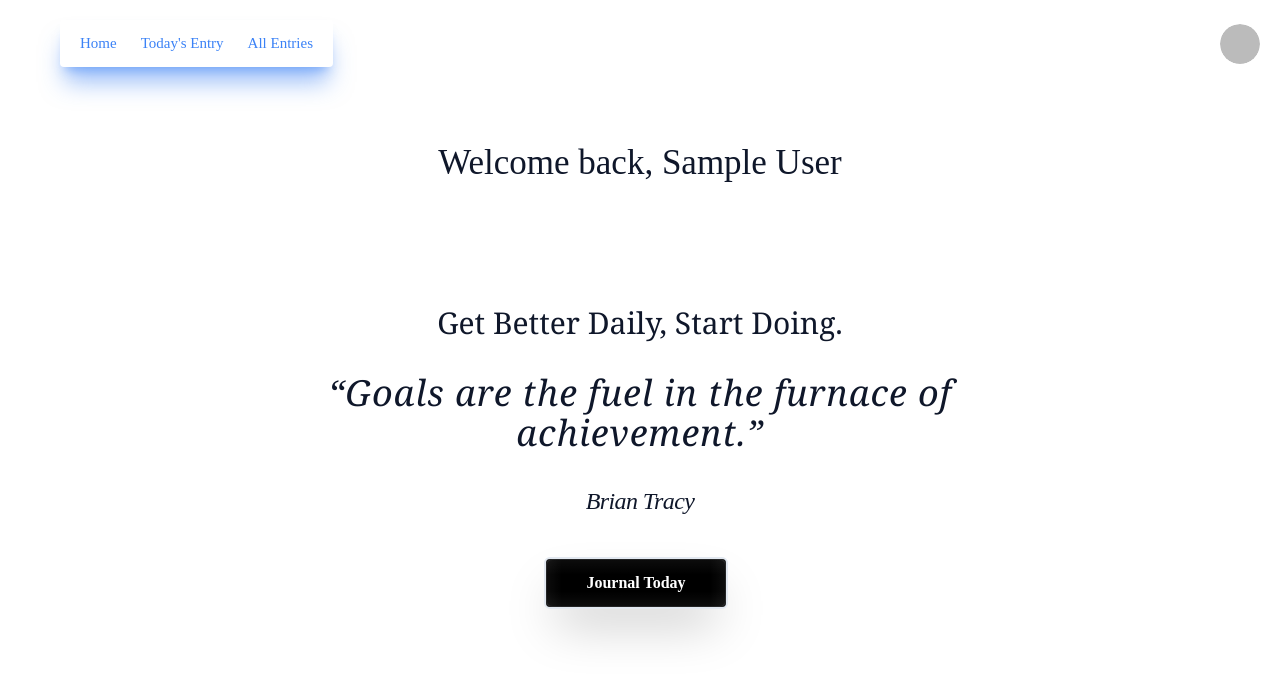
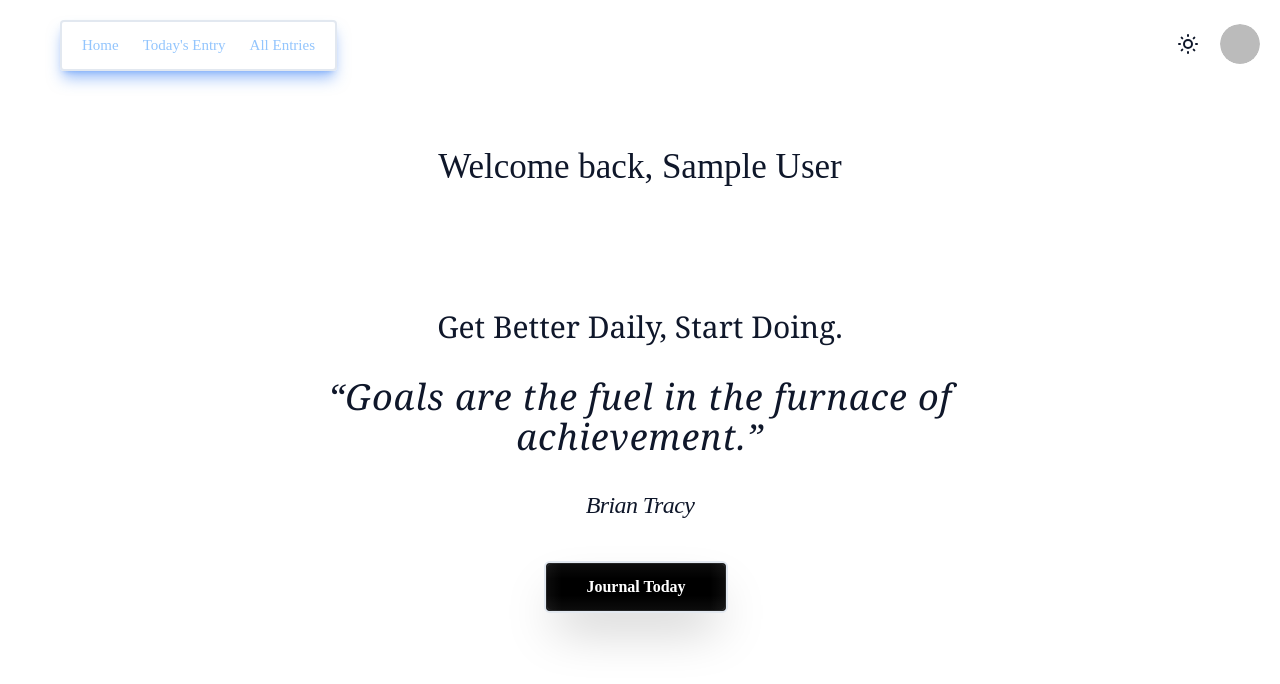
Before and after one commit to chasingtherain/better-daily, a Next.js app: page / in a window 1280 px wide. Shown: the top 684 px of the page. Built offline with nearby package versions, Linux system fonts and the light colour scheme; no server answers; sample sign-in values are in the browser's storage.

Commit message:
added theme changer to navbar

```diff
--- a/components/NavMenu.js
+++ b/components/NavMenu.js
@@ -8,13 +8,13 @@ export default function NavMenu() {
     {title: "All Entries", url:"/entry/all"},
   ]
   return (
-      <NavigationMenu.Root className="relative z-[1] flex w-screen ml-4 md:ml-10">
-        <NavigationMenu.List className="flex rounded-[4px] bg-white dark:bg-white p-2 shadow-xl shadow-blue-500/50">
+      <NavigationMenu.Root className="relative z-[1] flex w-screen ml-4 mt-2 md:mt-0 md:ml-10">
+        <NavigationMenu.List className="flex rounded-[4px] p-2 shadow-lg shadow-blue-500/50 border-2">
           {navItems.map((item,index)=>
           <NavigationMenu.Item key={index}>
             <NavigationMenu.Link
               href={item.url}
-              className="text-blue-500 dark:text-white hover:bg-gray-100 block select-none rounded-[4px] px-3 py-2 text-[15px] font-medium leading-none no-underline"
+              className="text-blue-300 hover:bg-blue-700 block select-none rounded-[4px] px-1.5 md:px-3 md:py-2 text-[13px] md:text-[15px] font-medium leading-none no-underline"
             >
                 {item.title}
             </NavigationMenu.Link>
--- a/components/Navbar.js
+++ b/components/Navbar.js
@@ -3,16 +3,20 @@ import NavMenu from "./NavMenu";
 import ActionButton from "./ui/ActionButton";
 import { useSession } from "next-auth/react";
 import UserAvatar from "./ui/profile/UserAvatar";
+import { ThemeChanger } from "./ThemeChanger";
 
 export default function Navbar() {
 
     const { data: session, status } = useSession()
-    const loading = status === "loading"
+
     if(session){
         return (
-            <div className="flex mt-5 justify-between px-1.5 md:px-5">
+            <div className="flex mt-5 justify-between px-1 mr-2 md:mr-0 md:px-5">
                 <NavMenu/>
-                {status === 'authenticated' ? <UserAvatar image={session.user.image} name={session.user.name}/> : <ActionButton name="Login" action=""/>}
+                <div className="flex gap-1 md:gap-2">
+                    <ThemeChanger/>
+                    {status === 'authenticated' ? <UserAvatar image={session.user.image} name={session.user.name}/> : <ActionButton name="Login" action=""/>}
+                </div>
             </div>
         );
     }
--- /dev/null
+++ b/components/ThemeChanger.js
@@ -0,0 +1,20 @@
+import { useTheme } from 'next-themes'
+import { Icons } from './icons'
+import { Button } from './ui/button'
+
+export const ThemeChanger = () => {
+  const { theme, setTheme } = useTheme()
+
+  return (
+    <Button
+      variant="ghost"
+      size="sm"
+      onClick={() => setTheme(theme === "light" ? "dark" : "light")}
+      className='mt-1.5'
+    >
+      <Icons.sun className="rotate-0 scale-100 transition-all dark:-rotate-90 dark:scale-0" />
+      <Icons.moon className="absolute rotate-90 scale-0 transition-all dark:rotate-0 dark:scale-100" />
+      <span className="sr-only">Toggle theme</span>
+    </Button>
+  )
+}
--- /dev/null
+++ b/components/icons.js
@@ -0,0 +1,9 @@
+import {
+    Moon,
+    SunMedium,
+  } from "lucide-react"
+
+  export const Icons = {
+    sun: SunMedium,
+    moon: Moon,
+  }
--- a/components/ui/ActionButton.js
+++ b/components/ui/ActionButton.js
@@ -4,7 +4,7 @@ import React from 'react'
 export default function ActionButton({action,name,link}) {
   if(action){
     return (
-      <button onClick={action} className="relative inline-flex items-center justify-center px-10 py-3 overflow-hidden font-bold text-white dark:text-white rounded-md shadow-2xl group border-2 bg-black mr-2">
+      <button onClick={action} className="relative inline-flex items-center justify-center px-10 py-3 overflow-hidden font-bold text-white rounded-md shadow-2xl group border-2 bg-black mr-2">
         <span className="absolute inset-0 w-full h-full transition duration-300 ease-out opacity-0 bg-gradient-to-br from-pink-600 via-purple-700 to-blue-400 group-hover:opacity-100"></span>
         {/* <!-- Top glass gradient --> */}
         <span className="absolute top-0 left-0 w-full bg-gradient-to-b from-white to-transparent opacity-5 h-1/3"></span>
@@ -14,14 +14,14 @@ export default function ActionButton({action,name,link}) {
         <span className="absolute bottom-0 left-0 w-4 h-full bg-gradient-to-r from-white to-transparent opacity-5"></span>
         {/* <!-- Right gradient --> */}
         <span className="absolute bottom-0 right-0 w-4 h-full bg-gradient-to-l from-white to-transparent opacity-5"></span>
-        <span className="absolute inset-0 w-full h-full border dark:border-white rounded-md opacity-10"></span>
+        <span className="absolute inset-0 w-full h-full border rounded-md opacity-10"></span>
         <span className="absolute w-0 h-0 transition-all duration-300 ease-out rounded-full group-hover:w-56 group-hover:h-56 opacity-5"></span>
         <span className="relative">{name}</span>
       </button>
     )
   }
   return (
-    <Link href={link ? link : "/api/auth/signin"} className="relative inline-flex items-center justify-center px-10 py-3 overflow-hidden font-bold text-white dark:text-white rounded-md shadow-2xl group border-2 bg-black mr-2">
+    <Link href={link ? link : "/api/auth/signin"} className="relative inline-flex items-center justify-center px-10 py-3 overflow-hidden font-bold text-white rounded-md shadow-2xl group border-2 bg-black mr-2">
         <span className="absolute inset-0 w-full h-full transition duration-300 ease-out opacity-0 bg-gradient-to-br from-pink-600 via-purple-700 to-blue-400 group-hover:opacity-100"></span>
         {/* <!-- Top glass gradient --> */}
         <span className="absolute top-0 left-0 w-full bg-gradient-to-b from-white to-transparent opacity-5 h-1/3"></span>
@@ -31,7 +31,7 @@ export default function ActionButton({action,name,link}) {
         <span className="absolute bottom-0 left-0 w-4 h-full bg-gradient-to-r from-white to-transparent opacity-5"></span>
         {/* <!-- Right gradient --> */}
         <span className="absolute bottom-0 right-0 w-4 h-full bg-gradient-to-l from-white to-transparent opacity-5"></span>
-        <span className="absolute inset-0 w-full h-full border dark:border-white rounded-md opacity-10"></span>
+        <span className="absolute inset-0 w-full h-full border rounded-md opacity-10"></span>
         <span className="absolute w-0 h-0 transition-all duration-300 ease-out rounded-full group-hover:w-56 group-hover:h-56 opacity-5"></span>
         <span className="relative">{name}</span>
     </Link>
--- a/components/ui/profile/UserAvatar.js
+++ b/components/ui/profile/UserAvatar.js
@@ -5,14 +5,14 @@ export default function UserAvatar({image,name}) {
     return (
       <Link href='/profile'>
         <Avatar.Root
-          className="mt-1 inline-flex h-[40px] w-[40px] select-none items-center justify-center overflow-hidden rounded-full align-middle"
+          className="mt-1 inline-flex h-[35px] w-[35px] md:h-[40px] md:w-[40px] select-none items-center justify-center overflow-hidden rounded-full align-middle"
         >
           <Avatar.Image
             className="h-full w-full rounded-[inherit] object-cover"
             src={image}
             alt="User Image"
           />
-          <Avatar.Fallback className="text-blue-700 dark:text-white leading-1 flex h-full w-full items-center justify-center bg-black text-[15px] font-medium">
+          <Avatar.Fallback className="text-white dark:text-blue-400 bg-black dark:bg-blue-700 leading-1 flex h-full w-full items-center justify-center text-2xl font-medium">
             {name[0]}
           </Avatar.Fallback>
         </Avatar.Root>
--- a/package.json
+++ b/package.json
@@ -30,6 +30,7 @@
     "lucide-react": "^0.144.0",
     "next": "13.3.0",
     "next-auth": "^4.22.0",
+    "next-themes": "^0.2.1",
     "react": "18.2.0",
     "react-day-picker": "^8.7.1",
     "react-dom": "18.2.0",
--- a/pages/_app.js
+++ b/pages/_app.js
@@ -1,10 +1,12 @@
 import { SessionProvider} from 'next-auth/react';
 import '../styles/globals.css'
-import { Fragment } from 'react'
+import { Fragment, useState } from 'react'
 import Head from 'next/head'
 import Navbar from '../components/Navbar'
+import { ThemeProvider } from 'next-themes'
 
 export default function App({ Component, pageProps }) {
+  const [theme, setTheme] = useState('dark')
 
   return <Fragment>
     <Head>
@@ -13,8 +15,10 @@ export default function App({ Component, pageProps }) {
       <meta name="keywords" content="grateful, gratefulness, daily journal,reflection, stoic, progress"></meta>
     </Head>
     <SessionProvider session={pageProps.session}>
-      <Navbar/>
-      <Component {...pageProps} />
+      <ThemeProvider attribute="class">
+        <Navbar/>
+        <Component {...pageProps} />
+      </ThemeProvider>
     </SessionProvider>
   </Fragment>
 }
--- a/pages/index.js
+++ b/pages/index.js
@@ -5,7 +5,7 @@ import ActionButton from "../components/ui/ActionButton"
 import { authOptions } from 'pages/api/auth/[...nextauth]'
 import { getServerSession } from "next-auth/next"
 import { quotes } from "../data/quotes"
-
+import { Icons } from "../components/icons"
 
 export default function Home(props) {
   const { data: session, status } = useSession()
@@ -13,11 +13,11 @@ export default function Home(props) {
   if (session) {
     return (
       <div className="h-screen border-2 border-transparent">
-          <p className="dark:text-white text-xl md:text-[35px] mt-20 mb-4 text-center">Welcome back, <span className="font-medium">{session.user.name}</span></p>
+          <p className="text-xl md:text-[35px] mt-20 mb-4 text-center">Welcome back, <span className="font-medium">{session.user.name}</span></p>
           <div className="my-32 md:my-38 mx-[10%] md:mx-[25%] text-center">
-              <p className="dark:text-white text-xl md:text-3xl leading-normal font-serif tracking-normal">Get Better Daily, Start Doing.</p>
-              <p className="dark:text-white text-xl md:text-4xl leading-normal font-serif tracking-wide italic my-8">{`“${props.quote.text}”`}</p>
-              <p className="dark:text-white text-xl md:text-2xl tracking-tight italic mb-10"> {`${props.quote.author}`}</p>
+              <p className="text-xl md:text-3xl leading-normal font-serif tracking-normal">Get Better Daily, Start Doing.</p>
+              <p className="text-xl md:text-4xl leading-normal font-serif tracking-wide italic my-8">{`“${props.quote.text}”`}</p>
+              <p className="text-xl md:text-2xl tracking-tight italic mb-10"> {`${props.quote.author}`}</p>
               <ActionButton name="Journal Today" link="/entry"/>
           </div>
       </div>
@@ -26,25 +26,9 @@ export default function Home(props) {
   if(!session){
     return (
       <>
-        <div className="md:hidden">
-          {/* <Image
-            src="/examples/authentication-light.png"
-            width={1280}
-            height={843}
-            alt="Authentication"
-            className="block dark:hidden"
-          />
-          <Image
-            src="/examples/authentication-dark.png"
-            width={1280}
-            height={843}
-            alt="Authentication"
-            className="hidden dark:block"
-          /> */}
-        </div>
         <div className="container relative hidden h-[800px] flex-col items-center justify-center md:grid lg:max-w-none lg:grid-cols-2 lg:px-0">
 
-          <div className="relative hidden h-full flex-col bg-muted p-10 text-white dark:border-r lg:flex">
+          <div className="relative hidden h-full flex-col bg-muted p-10 text-white lg:flex">
             <div
               className="absolute inset-0 bg-cover"
               style={{
```
Also changed, not shown: pages/entry/index.js (+5 -5 lines), 1 other file (tests, documents, lock files or other folders).
